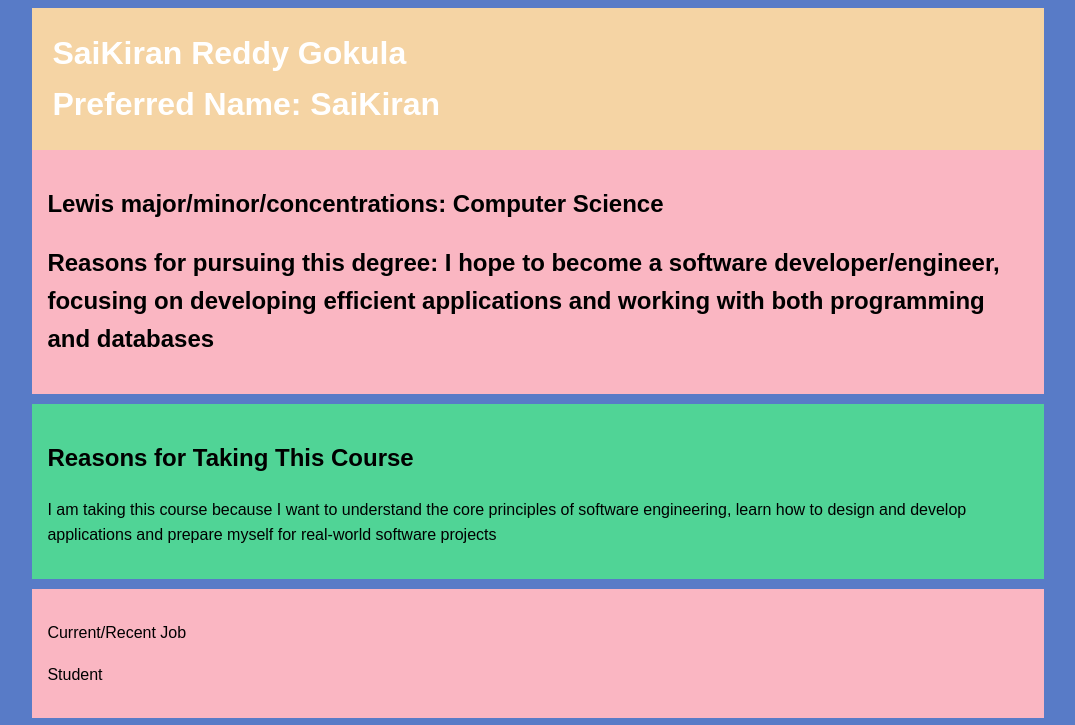
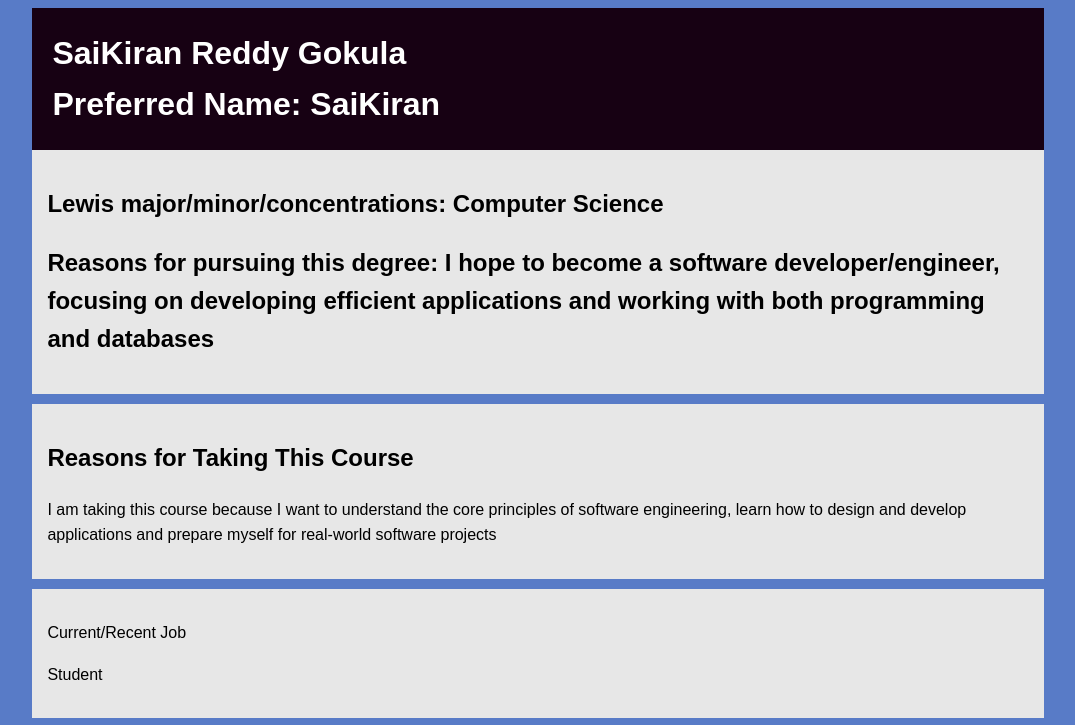
Before and after one commit to SaikiranRG/SaikiranG.github.io, a plain HTML site: page index.html in a window 1280 px wide. Shown: the top 725 px of the page, without its empty margins (102-1177 px from the left). Drawn offline with Linux system fonts and the light colour scheme.

Commit message:
Update index.html

```diff
--- a/index.html
+++ b/index.html
@@ -14,7 +14,7 @@
             overflow: hidden;
         }
         .main-info {
-            background: #f5d4a4;
+            background: #170113;
             color: #fff;
             padding: 20px;
         }
@@ -22,12 +22,12 @@
             margin: 0;
         }
         .hobbies, .lewis,  .job {
-            background: #fab6c2;
+            background: #e7e7e7;
             padding: 15px;
             margin-bottom: 10px;
         }
 		.fun-fact, .course {
-            background: #50d496;
+            background: #e7e7e7;
             padding: 15px;
             margin-bottom: 10px;
         }
```
